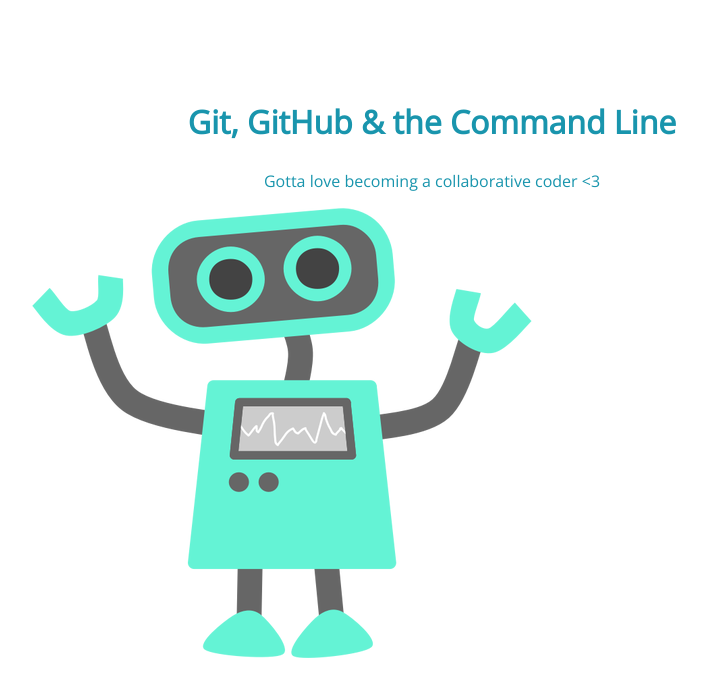
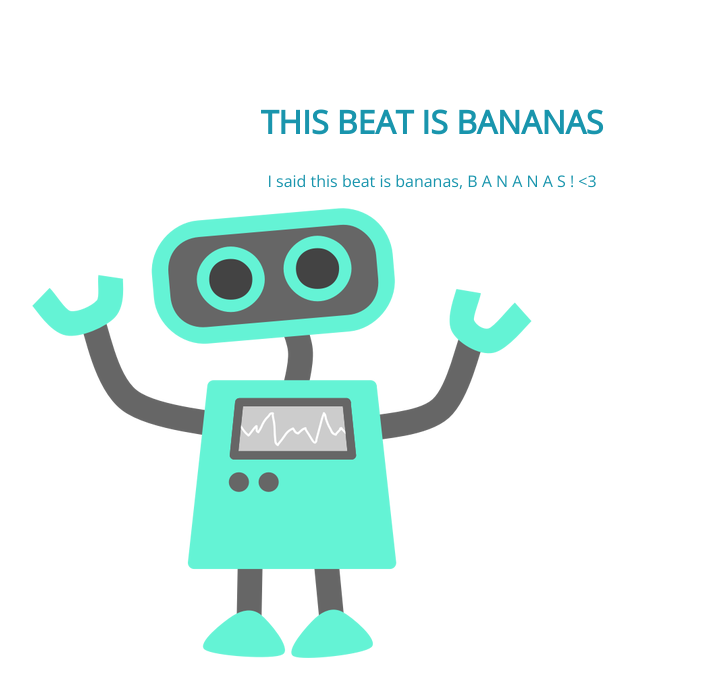
Before and after one commit to kymie9899/105-project, a plain HTML site: page index.html in a window 1280 px wide. Shown: the whole page, without its empty margins (208-915 px from the left). Drawn offline with nearby package versions, Linux system fonts and the light colour scheme.

Commit message:
Changed headline and paragraph text

```diff
--- a/index.html
+++ b/index.html
@@ -8,8 +8,9 @@
 </head>
 <body>
 	<section>
-		<h1>Git, GitHub & the Command Line</h1>
-		<p>Gotta love becoming a collaborative coder <3</p>
+		<h1>THIS BEAT IS BANANAS</h1>
+		<p>I said this beat is bananas, B A N A N A S
+			! <3</p>
 		<img src="img/happy-blue-robot.png">
 	</section>
 </body>
```
